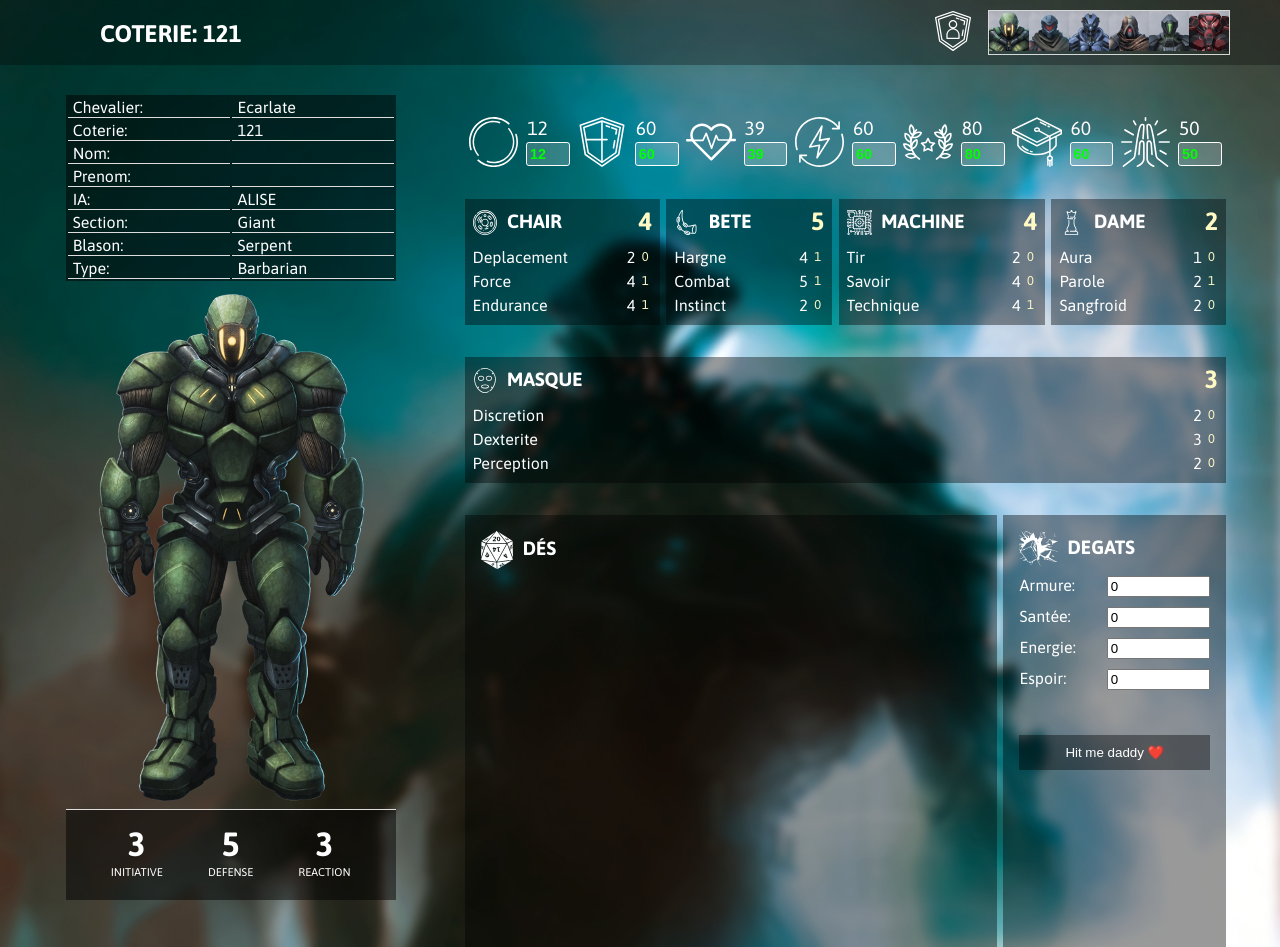
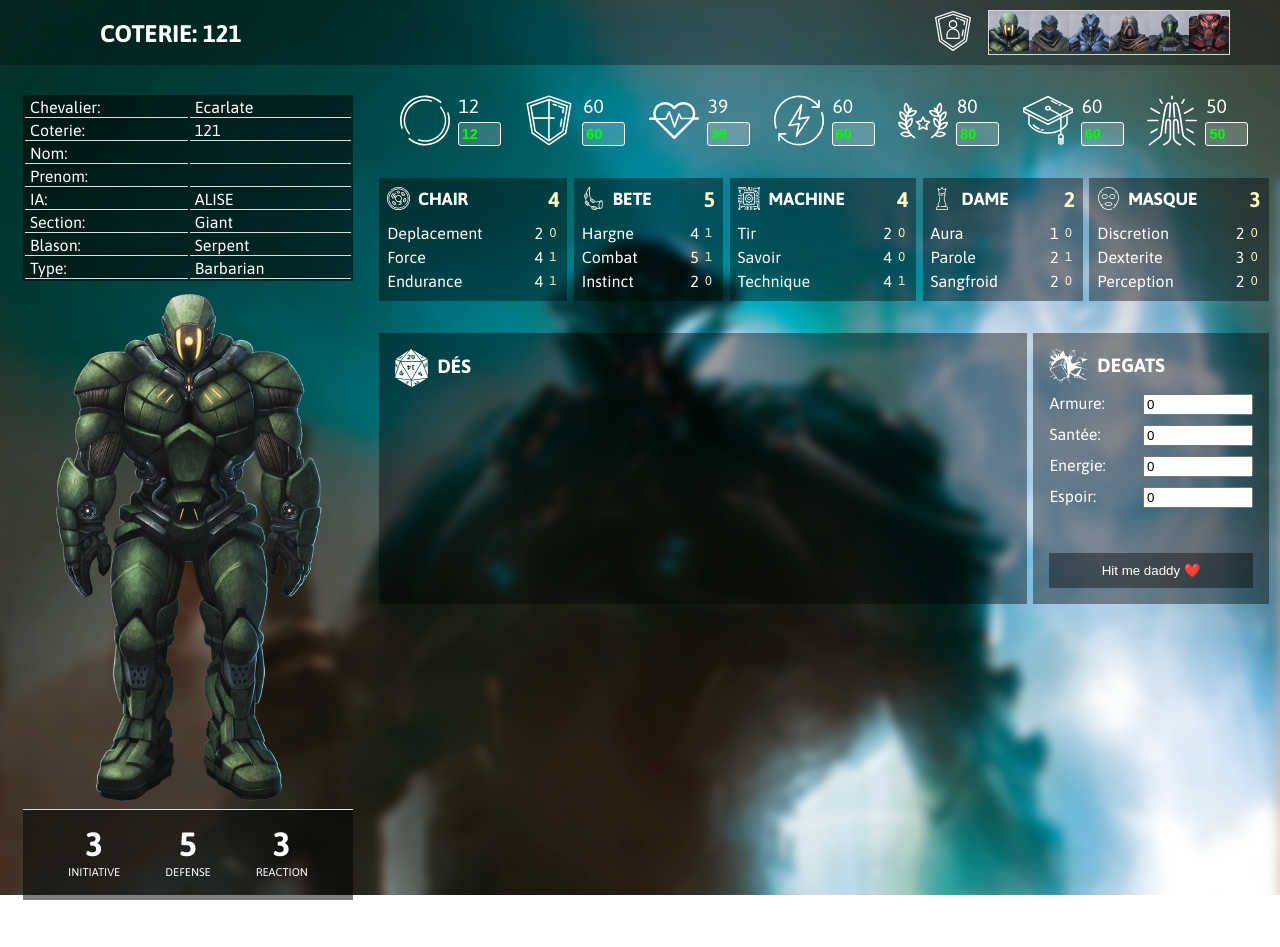
Before and after one commit to Dtanguy/KnightDash, a Vue app: page / in a window 1280 px wide. After the commit the page ends 900 px from the top, so only its background shows below. Built offline with nearby package versions, Linux system fonts and the light colour scheme.

Commit message:
[COSMETIC] Add funny sond

```diff
--- a/src/views/fiche.vue
+++ b/src/views/fiche.vue
@@ -86,13 +86,16 @@
                 <label class="dline1" style="margin-right: 15px;" for="tentacles">Espoir:</label>
                 <input class="dline2" type="number" id="tentacles" name="tentacles" min="0" max="1000" v-model="dEsp" />
               </div>
-              <button class="button" @click="dealDamage">
+              <button class="button" @click="dealDamage()">
                 {{ `Hit me daddy ❤️` }}
               </button>
             </div>
           </div>
         </div>
       </div>
+
+      <audio ref="audio1" src="@/assets/audio/roblox-death-sound.mp3" preload muted style="display: hidden;"></audio>
+      <audio ref="audio2" src="@/assets/audio/wilhelm.wav" preload muted style="display: hidden;"></audio>
     </section>
   </div>
 </template>
@@ -130,8 +133,17 @@ export default {
         let cdf = this.knight.life.cdf[0];
         this.knight.life.shield[1] -= this.dPas - cdf;
         this.knight.life.health[1] -= Math.trunc((this.dPas - cdf) / 5);
+        let audio1 = this.$refs.audio1;
+        audio1.play();
       } else if (this.dSan > 0) {
         this.knight.life.health[1] -= this.dSan;
+        if (this.knight.life.health[1] < 1) {
+          let audio2 = this.$refs.audio2;
+          audio2.play();
+        } else {
+          let audio1 = this.$refs.audio1;
+          audio1.play();
+        }
       } else if (this.dEn > 0) {
         this.knight.life.energy[1] -= this.dEn;
       } else if (this.dEsp > 0) {
@@ -249,7 +261,8 @@ td {
 /* RIGHT */
 .stats2 {
   font-family: "Asap", Helvetica, sans-serif;
-  width: 60%;
+  width: 70%;
+  max-width: 1200px;
 }
 
 .points {
@@ -263,12 +276,12 @@ td {
   display: flex;
   flex-direction: row;
   justify-content: space-evenly;
-  margin-top: 2em;
+  margin-top: 10px;
   min-width: 100px;
 }
 
 .point img {
-  width: 3.1em;
+  width: 50px;
   display: inline-block;
   vertical-align: middle;
 }
@@ -277,13 +290,12 @@ td {
   color: #fff;
   font-size: 0.9em;
   font-weight: 700;
-
-  padding: 0.2em;
-  margin-top: 0.2em;
-  border-radius: 0.2em;
+  padding: 3px;
+  margin-top: 5px;
+  border-radius: 3px;
   border: 1px solid #fff;
   background-color: rgba(255, 255, 255, 0.2);
-  width: 2.5em;
+  width: 35px;
   margin-left: 8px;
 }
 
@@ -322,14 +334,14 @@ td {
   background-color: rgba(0, 0, 0, 0.4);
   margin: 0 0.2em;
   padding: 0.5em;
-  min-width: 150px;
+  min-width: 110px;
   margin-top: 2em;
   flex-grow: 1;
 }
 
 .trait p:first-child {
   text-transform: uppercase;
-  font-size: 1.2em;
+  font-size: 1.1em;
   font-weight: 700;
   margin-bottom: 0.5em;
 }
@@ -337,7 +349,7 @@ td {
 .trait p:first-child span {
   color: #fff9c4;
   right: 0.5em;
-  font-size: 1.3em;
+  font-size: 1.2em;
   margin-right: 0;
 }
 
@@ -352,7 +364,8 @@ td {
 
 .trait img {
   width: 1.3em;
-  margin-right: 0.5em;
+  margin-right: 8px;
+  margin-top: -3px;
   vertical-align: middle;
 }
 
@@ -381,7 +394,6 @@ td {
   min-width: 150px;
   margin-top: 2em;
   flex-grow: 9;
-  height: 400px;
   padding: 1em;
 }
 
@@ -421,7 +433,6 @@ td {
   min-width: 150px;
   margin-top: 2em;
   flex-grow: 1;
-  height: 400px;
   padding: 1em;
 }
 
```
Also changed, not shown: 2 other files (tests, documents, lock files or other folders).
